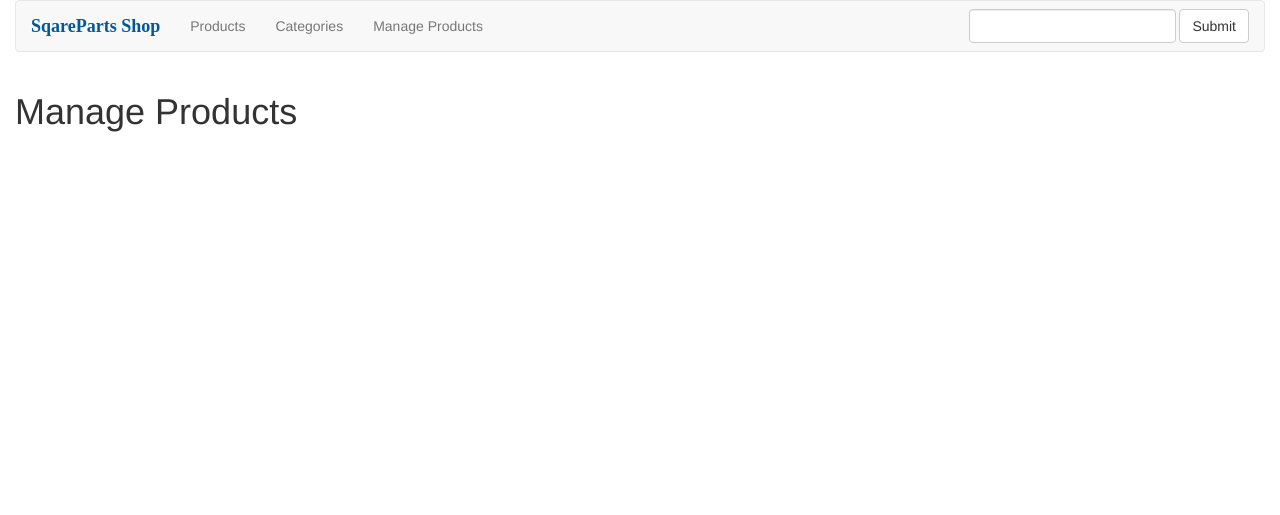
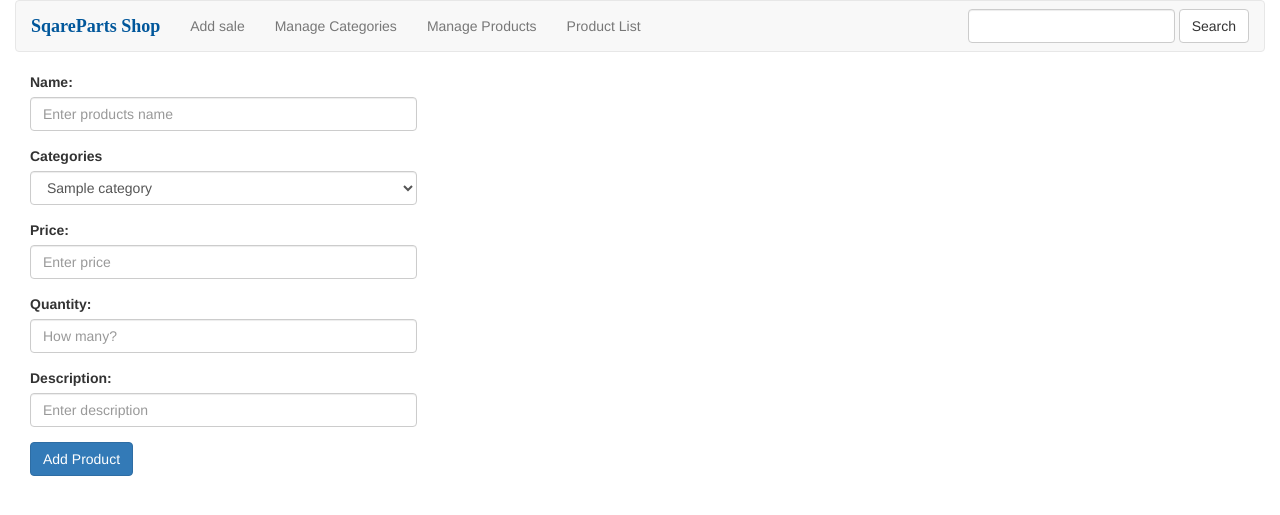
Before and after one commit to JaxonDvl/squareparts-web, a PHP site: page /manage.php in a window 1280 px wide. Shown: the top 515 px of the page. Run offline with PHP 8.4, Linux system fonts and the light colour scheme; tables that the repository leaves empty or names only in its code hold one stand-in row (values such as "Sample post"); some web fonts are replaced.

Commit message:
added functionality

```diff
--- a/manage.php
+++ b/manage.php
@@ -35,13 +35,16 @@
                     <div class="collapse navbar-collapse" id="bs-example-navbar-collapse-1">
                         <ul class="nav navbar-nav ">
                             <li>
-                                <a href="#">Products</a>
+                                <a href="buy.php">Add sale</a>
                             </li>
                             <li>
-                                <a href="#">Categories</a>
+                                <a href="categories.php">Manage Categories</a>
                             </li>
                             <li>
                                 <a href="manage.php">Manage Products</a>
+                            </li>
+                                                        <li>
+                                <a href="productslist.php">Product List</a>
                             </li>
                         </ul>
                         <form class="navbar-form navbar-right" role="search">
@@ -49,7 +52,7 @@
                                 <input type="text" class="form-control" />
                             </div>
                             <button type="submit" class="btn btn-default">
-                                Submit
+                                Search
                             </button>
                         </form>
                     </div>
@@ -57,10 +60,46 @@
                 </nav>
             </div>
         </div>
-        <h1>Manage Products</h1>
+        <div>
+            <div class="container col-sm-4">
+             <form role="form">
+    <div class="form-group">
+      <label for="name">Name:</label>
+      <input type="text" class="form-control" id="name" name="name" placeholder="Enter products name">
+    </div>
+    <div class="form-group">
+        <label for="category">Categories</label>
+        <?php
+
+        $query = "SELECT name FROM Categories"; // Run your query
+         $result = mysqli_query($db,$query);
+        echo '<select class="form-control" id="category" name="category">'; // Open your drop down box
+        while ($row = mysqli_fetch_array($result)) {
+           echo '<option value="'.$row['name'].'">'.$row['name'].'</option>';
+        }
+        echo '</select>';// Close your drop down box
+         mysqli_close($db);
+        ?>
+    </div>
+    <div class="form-group">
+      <label for="price">Price:</label>
+      <input type="text" class="form-control" id="price" name="price" placeholder="Enter price">
+    </div>
+    <div class="form-group">
+      <label for="price">Quantity:</label>
+      <input type="number" class="form-control" id="quantity" name="quantity" min="0" max="999" placeholder="How many?">
+    </div>
+     <div class="form-group">
+      <label for="price">Description:</label>
+      <input type="text" class="form-control" id="description" name="description" placeholder="Enter description">
+    </div>
+    <button type="button" class="btn btn-primary" id="send_product">Add Product</button>
+  </form>
+        </div>
+    </div>
     </div>
 
-
+      <script type="text/javascript" src="app.js"></script>
     </body>
 
     </html>
```
Also changed, not shown: index.php (+13 -6 lines).
